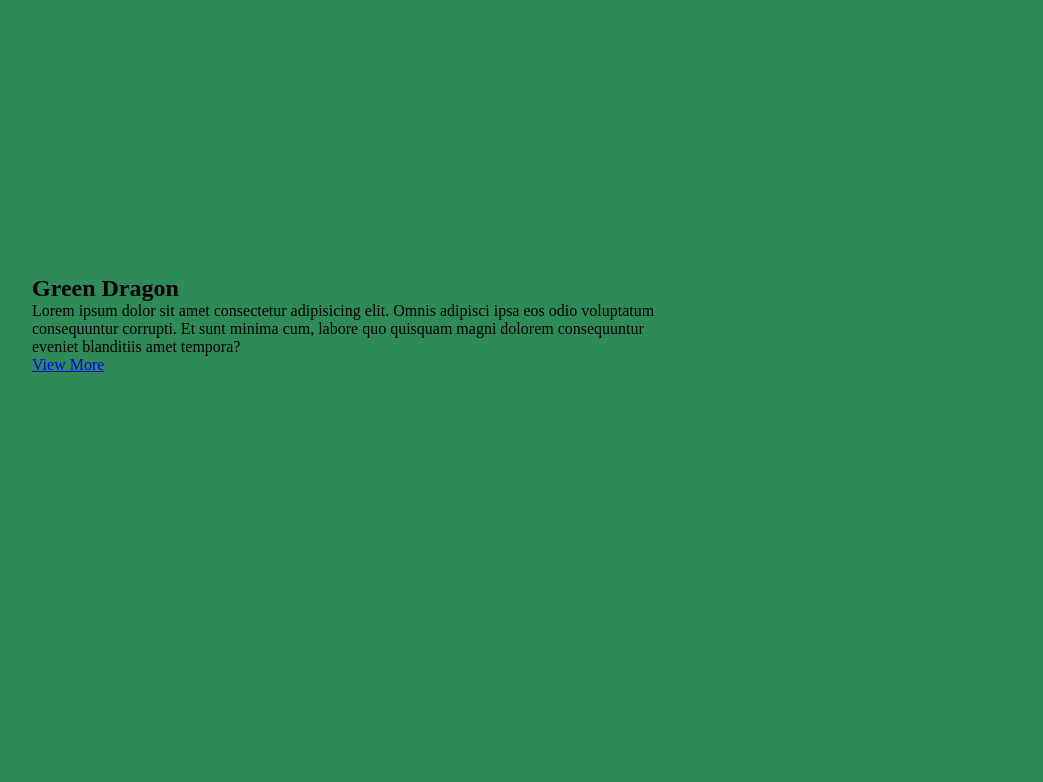
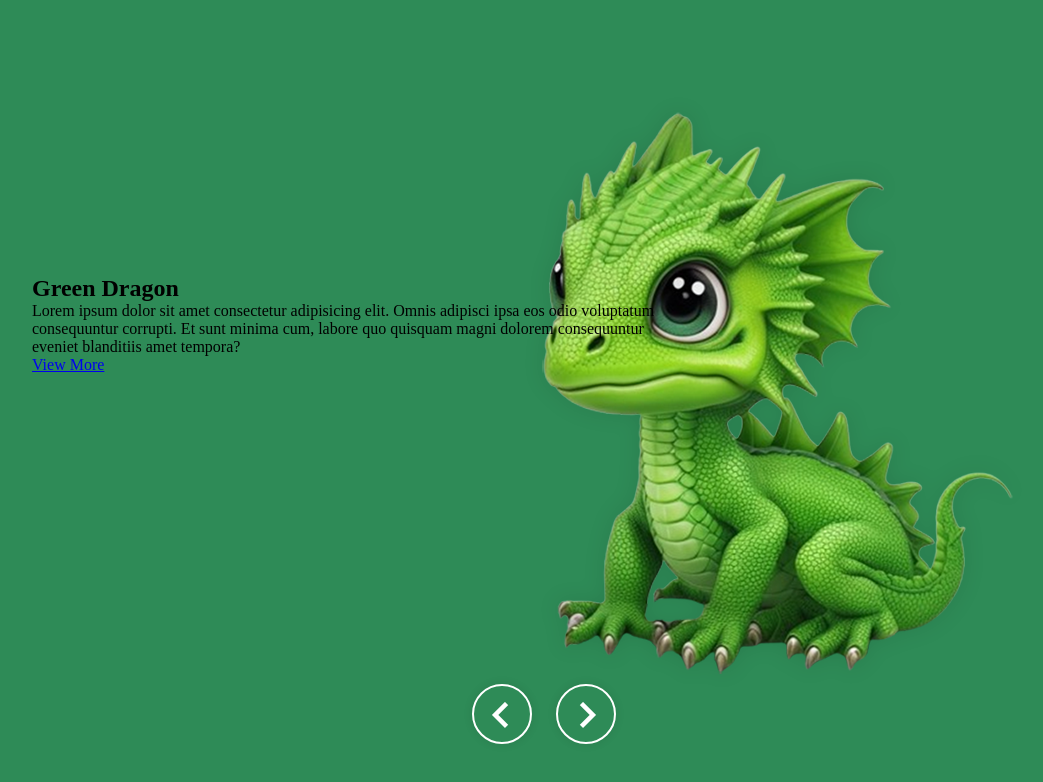
Before and after one commit to intberk/Animated-Pages, a plain HTML site: page index.html in a window 1280 px wide. Shown: the whole page, without its empty margins (96-1139 px from the left). Drawn offline with nearby package versions, Linux system fonts and the light colour scheme.

Commit message:
Commiting

```diff
--- a/index.html
+++ b/index.html
@@ -6,6 +6,8 @@
     <meta name="viewport" content="width=device-width, initial-scale=1.0">
     <title>Slider Page</title>
     <link rel="stylesheet" href="style.css">
+    <link href='https://unpkg.com/boxicons@2.1.4/css/boxicons.min.css' rel='stylesheet'>
+
 </head>
 
 <body>
@@ -13,7 +15,7 @@
 
         <div class="list-img">
             <div class="item">
-                <img src="">
+                <img src="img1.png">
             </div>
         </div>
 
@@ -24,7 +26,15 @@
                 <a href="#" class="btn">View More</a>
             </div>
         </div>
-        <div class="box-box"></div>
+    </div>
+
+    <div class="navigation">
+        <span class="prev-btn">
+            <i class='bx bx-chevron-left'></i>
+        </span>
+        <span class="next-btn">
+            <i class='bx bx-chevron-right' ></i>
+        </span>
     </div>
 
     <script src="script.js"></script>
--- a/style.css
+++ b/style.css
@@ -54,3 +54,44 @@ body {
     text-decoration: none;
     font-weight: 600;
 }
+
+.carousel .list-img {
+    height: 100%;
+}
+
+.list-img .item {
+    position: relative;
+    height: 100%;
+    display: flex;
+    align-items: center;
+}
+
+.item img {
+    position: absolute;
+    right: 0;
+    pointer-events: none;
+    filter: drop-shadow(0 0 10px rgba(0,0,0,.1));
+}
+
+.navigation {
+    position: absolute;
+    bottom: 7%;
+    left: 50%;
+    transform: translateX(-50%);
+}
+
+.navigation span {
+    display: inline-flex;
+    justify-content: center;
+    align-items: center;
+    width: 60px;
+    height: 60px;
+    background: transparent;
+    border: 2px solid #ffff;
+    border-radius: 50%;
+    box-shadow: 0 0 10px rgba(0,0,0,.1);
+    cursor: pointer;
+    margin: 0 10px;
+    font-size: 55px;
+    color: #ffff;
+}
```
Also changed, not shown: img1.png (added), img2.png (added), img3.png (added), img4.png (added).
